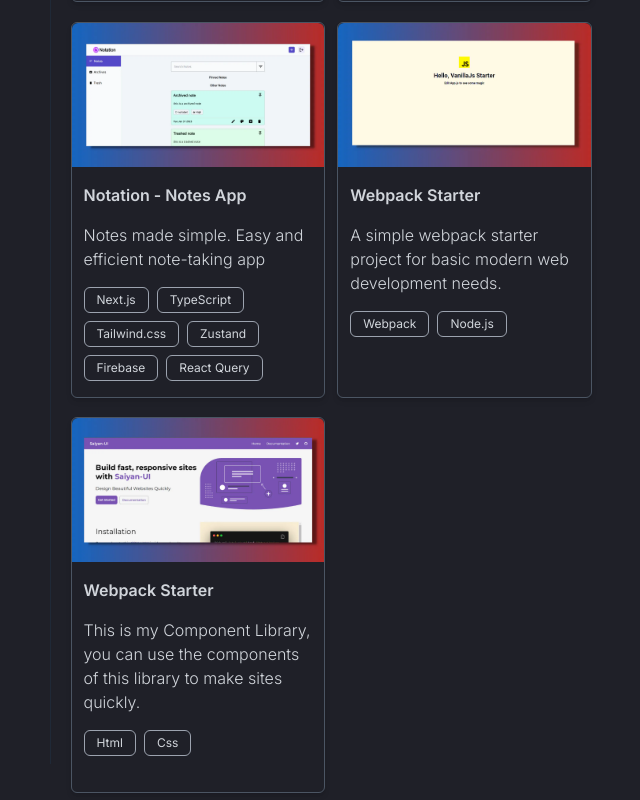
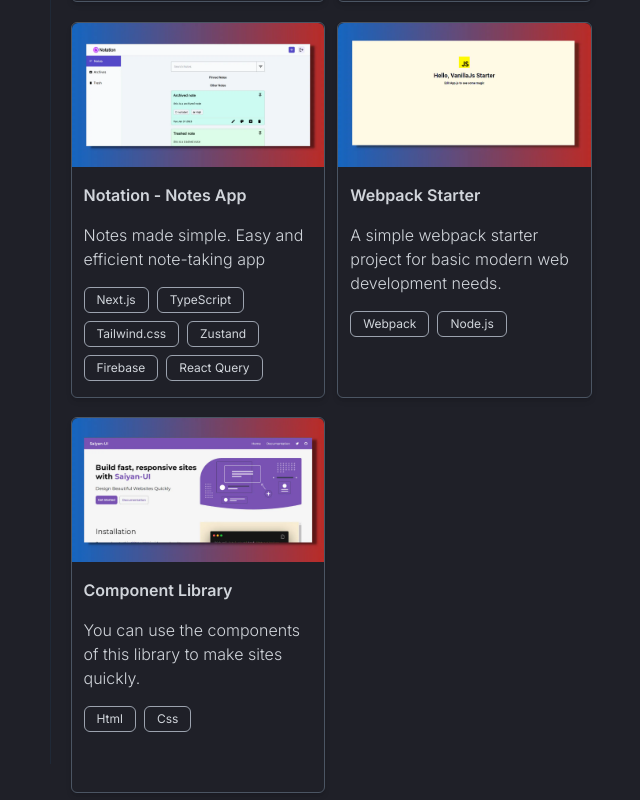
Before and after one commit to Avin008/portfolio-2.0, a Next.js app: page / in a window 1280 px wide. Shown: the part 1641-2441 px from the top of the page, without its empty margins (399-1039 px from the left). Built offline with nearby package versions, Linux system fonts and the light colour scheme.

Commit message:
fix: typo

```diff
--- a/data/index.ts
+++ b/data/index.ts
@@ -146,11 +146,11 @@ const projectsData: ProjectsDataType[] = [
   },
   {
     id: crypto.randomUUID(),
-    name: "Webpack Starter",
+    name: "Component Library",
     img: "/projects/component-library.webp",
     gif: "/projects/notes.gif",
     description:
-      "This is my Component Library, you can use the components of this library to make sites quickly.",
+      "You can use the components of this library to make sites quickly.",
     techStack: [
       { id: crypto.randomUUID(), name: "Html" },
       { id: crypto.randomUUID(), name: "Css" },
```
